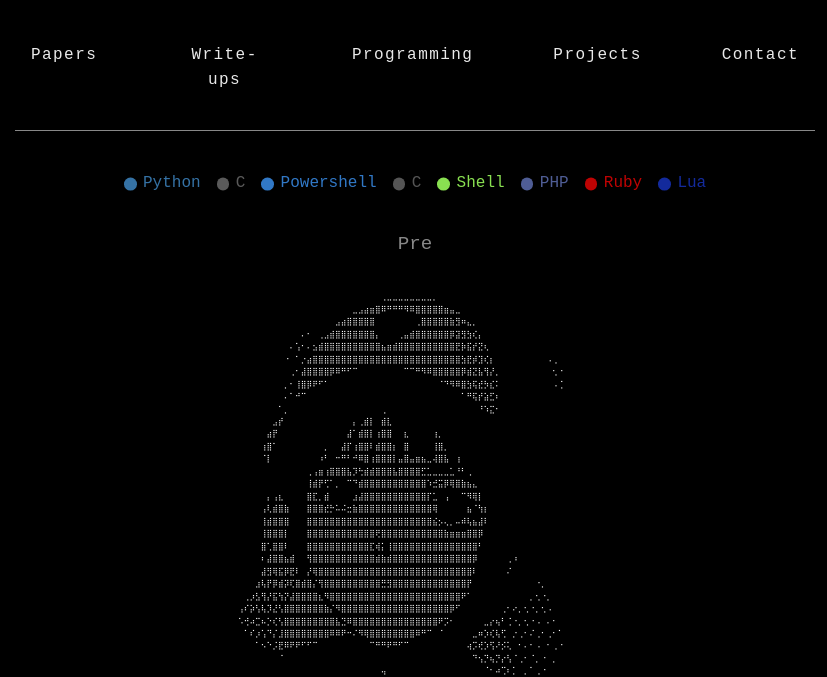
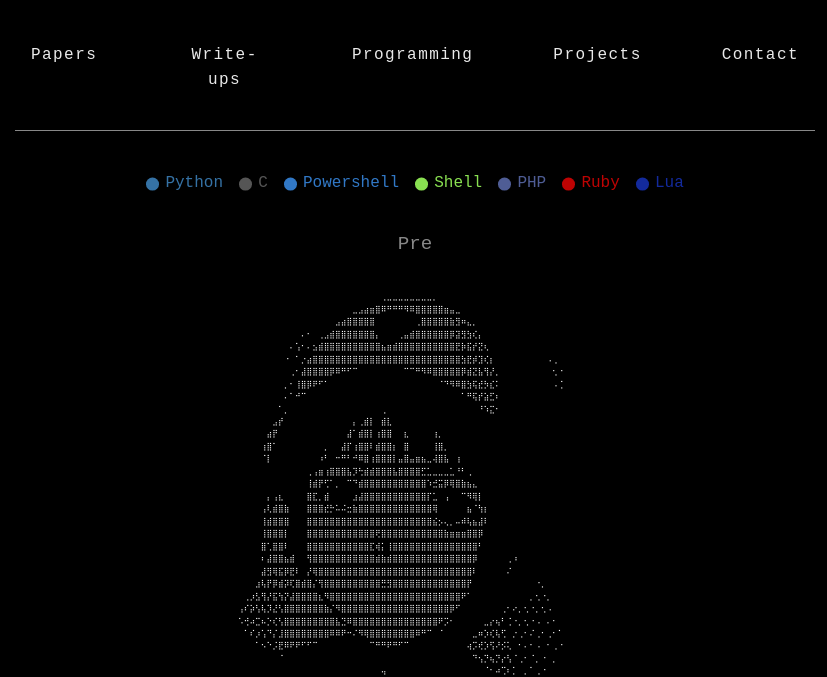
Before and after one commit to 0x00bit/0x00bit.github.io, a plain HTML site: page index.html in a window 1280 px wide. Shown: the part 126-803 px from the top of the page, without its empty margins (225-1052 px from the left). Drawn offline with Linux system fonts and the light colour scheme.

Commit message:
Update index.html

```diff
--- a/index.html
+++ b/index.html
@@ -113,9 +113,8 @@
 
         <div class="language-list">
             <span class="language" style="color: #3572A5">Python</span>
-            <span class="language" style="color: #5a5a5a">C</span>
+            <span class="language" style="color: #555555">C</span>
             <span class="language" style="color: #3178c6">Powershell</span>
-            <span class="language" style="color: #555555">C</span>
             <span class="language" style="color: #89e051">Shell</span>
             <span class="language" style="color: #4F5D95">PHP</span>
             <span class="language" style="color: #be0303">Ruby</span>
```
